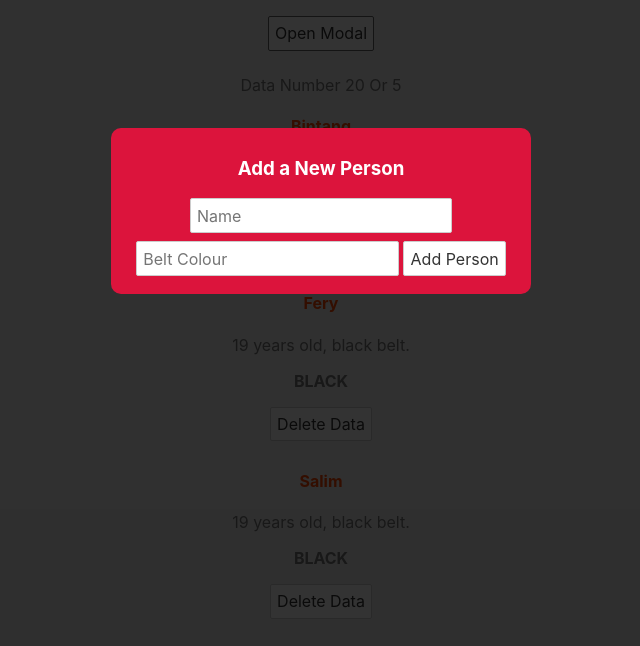
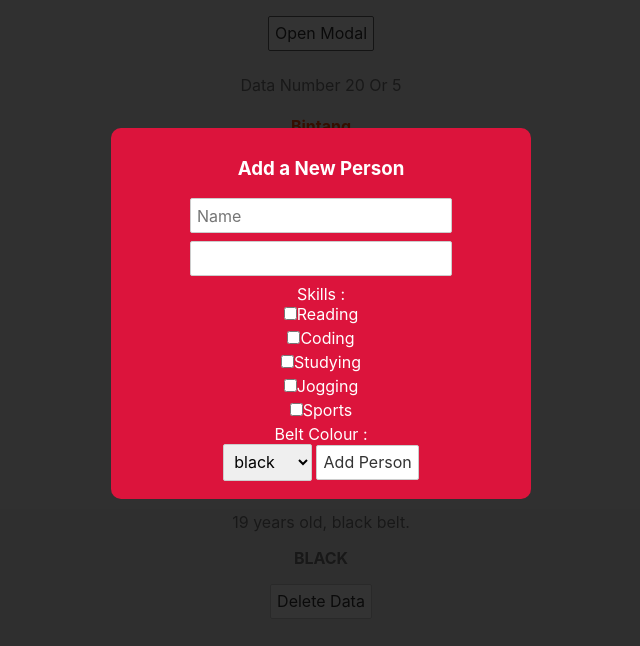
Before and after one commit to M-BintangR/belajar-svelte, a Svelte app: page / in a window 1280 px wide. Both pictures are taken after a click on the button "Open Modal". Shown: the top 646 px of the page, without its empty margins (319-959 px from the left). Built offline with nearby package versions, Linux system fonts and the light colour scheme.

Commit message:
make a form for modal ✅

```diff
--- /dev/null
+++ b/src/AddPersonForm.svelte
@@ -0,0 +1,32 @@
+<script>
+  let name;
+  let beltColour;
+  let age;
+
+  let skills = [];
+
+  const handleSubmit = () => {};
+</script>
+
+<form on:submit|preventDefault={handleSubmit}>
+  <input type="text" placeholder="Name" bind:value={name} />
+  <input type="number" bind:value={age} />
+  <label for="">Skills : </label>
+  <input type="checkbox" bind:group={skills} value="reading" />Reading <br />
+  <input type="checkbox" bind:group={skills} value="coding" />Coding <br />
+  <input type="checkbox" bind:group={skills} value="studying" />Studying <br />
+  <input type="checkbox" bind:group={skills} value="jogging" />Jogging <br />
+  <input type="checkbox" bind:group={skills} value="sports" />Sports <br />
+  <label for="">Belt Colour : </label>
+  <select bind:value={beltColour}>
+    <option value="black">black</option>
+    <option value="orange">orange</option>
+    <option value="brown">brown</option>
+    <option value="white">white</option>
+  </select>
+
+  <button>Add Person</button>
+</form>
+
+<style>
+</style>
--- a/src/App.svelte
+++ b/src/App.svelte
@@ -1,4 +1,5 @@
 <script>
+  import AddPersonForm from "./AddPersonForm.svelte";
   import Latihan from "./Latihan.svelte";
   import Modal from "./Modal.svelte";
 
@@ -20,12 +21,7 @@
     <div slot="title">
       <h3>Add a New Person</h3>
     </div>
-
-    <form action="">
-      <input type="text" placeholder="Name" />
-      <input type="text" placeholder="Belt Colour" />
-      <button>Add Person</button>
-    </form>
+    <AddPersonForm />
   </Modal>
   <Latihan />
 </main>
--- a/src/Latihan.svelte
+++ b/src/Latihan.svelte
@@ -4,7 +4,7 @@
   //   let lastName = "Bintang";
   //   let beltColour = "Black";
 
-  let people = [
+  export let people = [
     { name: "Bintang", beltColour: "black", age: 19, id: 1 },
     { name: "Fery", beltColour: "black", age: 19, id: 2 },
     { name: "Salim", beltColour: "black", age: 19, id: 3 },
```
